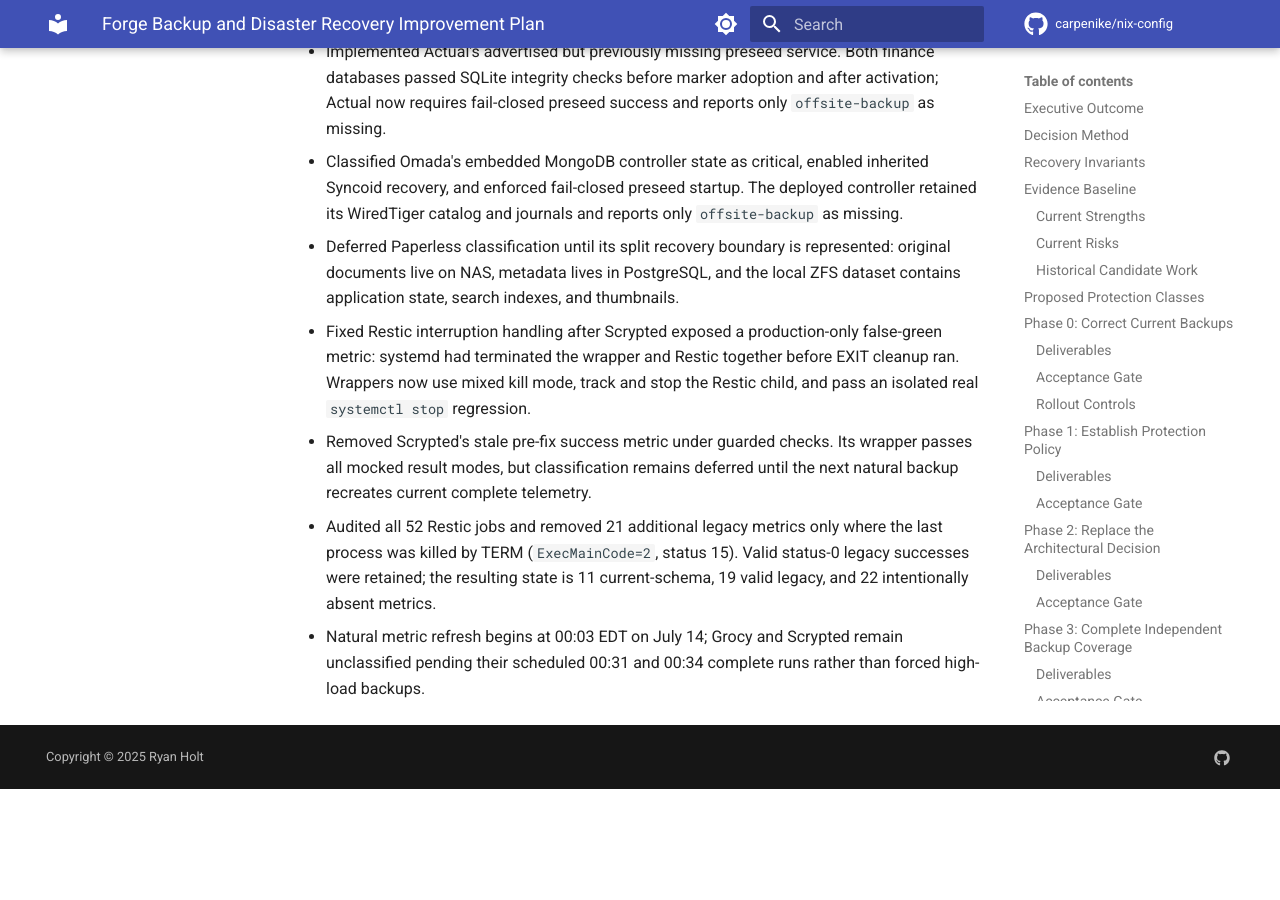
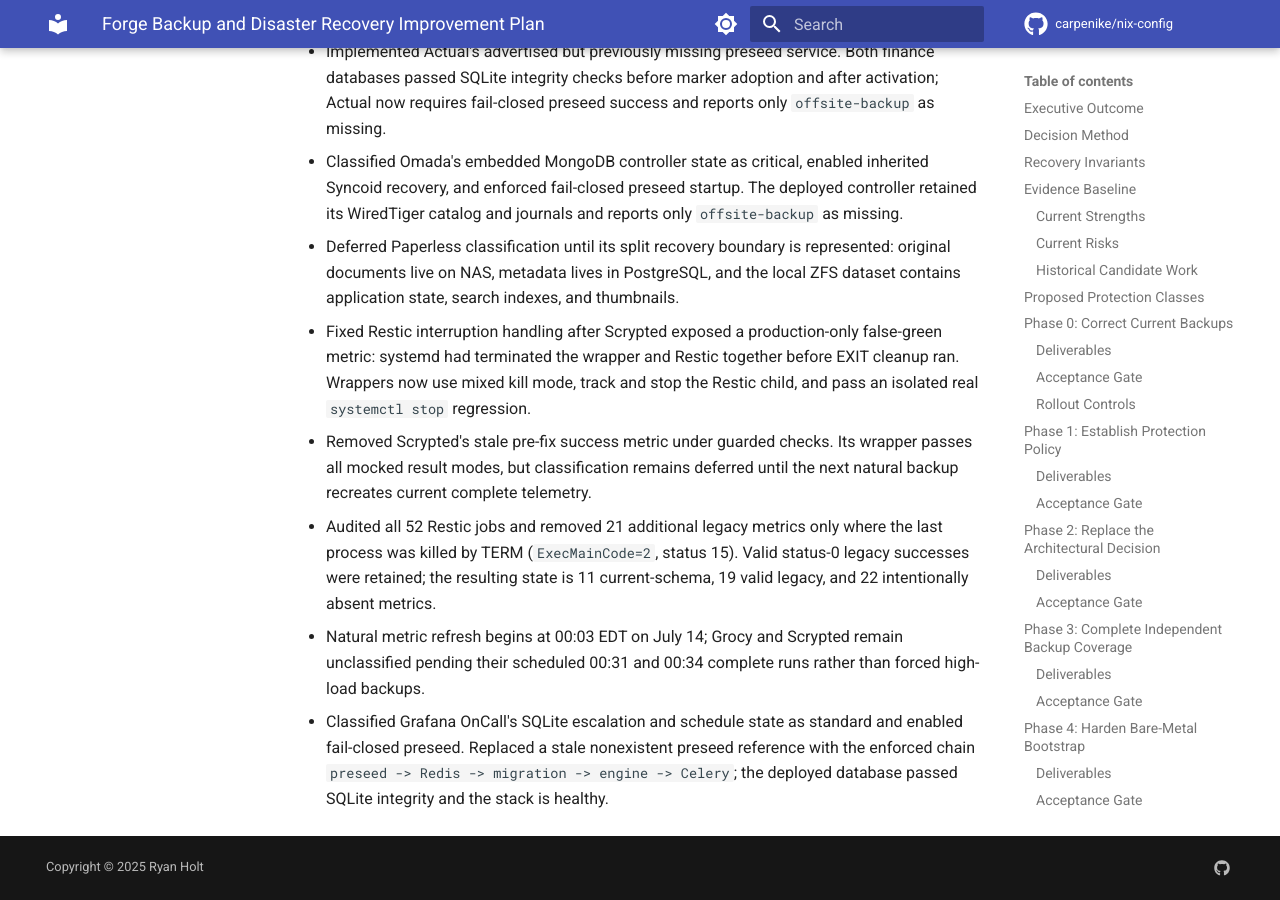
Before and after one commit to carpenike/nix-config, an MkDocs documentation site: the page built from docs/analysis/forge-backup-recovery-improvement-plan.md, in a window 1280 px wide and 900 px high, scrolled down 14354 px. Built offline with MkDocs 1.6.1 and Material for MkDocs 9.7.7, drawn with Linux system fonts in a browser that asks for light colours; comment, search, counter and statistics services are not loaded; before the commit the page ends 15143 px from its top, so only the background shows below that.

Commit message:
feat(backup): protect Grafana OnCall state

```diff
--- a/docs/analysis/forge-backup-recovery-improvement-plan.md
+++ b/docs/analysis/forge-backup-recovery-improvement-plan.md
@@ -409,3 +409,4 @@
 - Removed Scrypted's stale pre-fix success metric under guarded checks. Its wrapper passes all mocked result modes, but classification remains deferred until the next natural backup recreates current complete telemetry.
 - Audited all 52 Restic jobs and removed 21 additional legacy metrics only where the last process was killed by TERM (`ExecMainCode=2`, status 15). Valid status-0 legacy successes were retained; the resulting state is 11 current-schema, 19 valid legacy, and 22 intentionally absent metrics.
 - Natural metric refresh begins at 00:03 EDT on July 14; Grocy and Scrypted remain unclassified pending their scheduled 00:31 and 00:34 complete runs rather than forced high-load backups.
+- Classified Grafana OnCall's SQLite escalation and schedule state as standard and enabled fail-closed preseed. Replaced a stale nonexistent preseed reference with the enforced chain `preseed -> Redis -> migration -> engine -> Celery`; the deployed database passed SQLite integrity and the stack is healthy.
```
Also changed, not shown: 3 other files.
